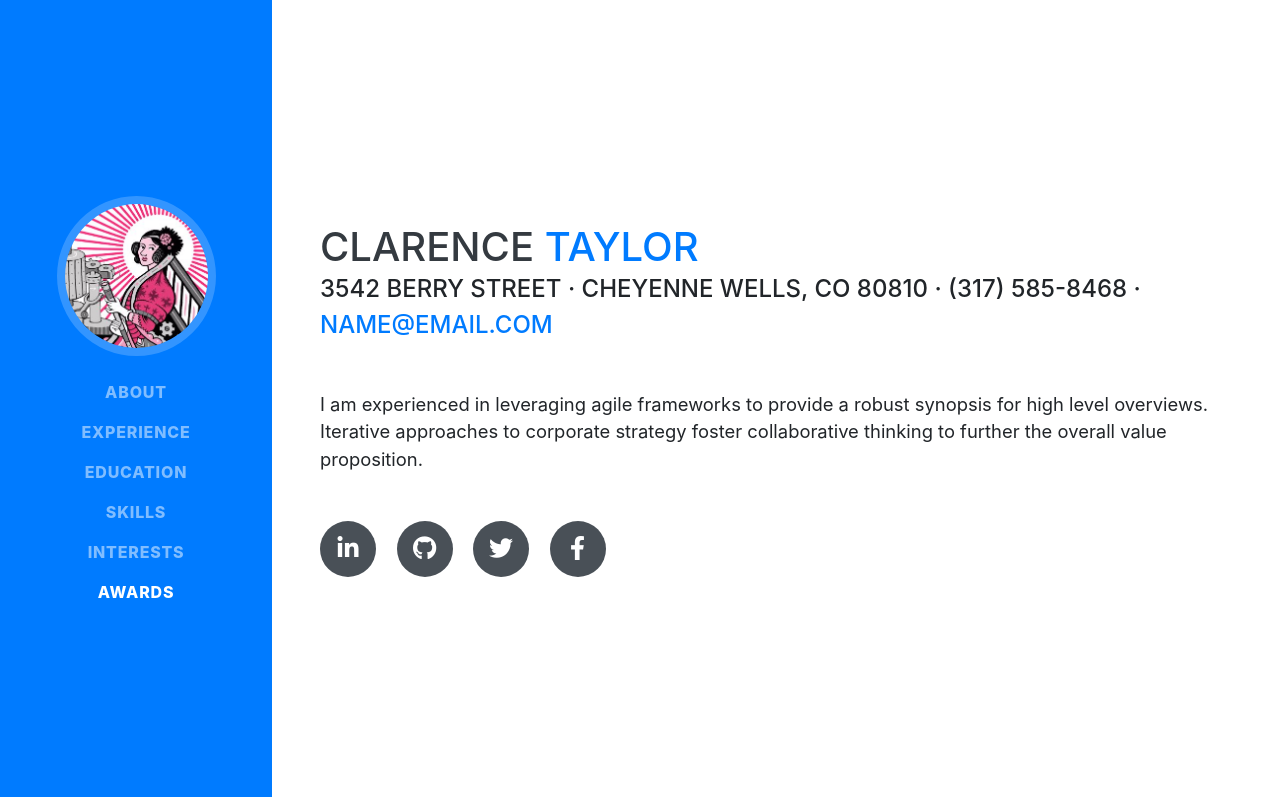
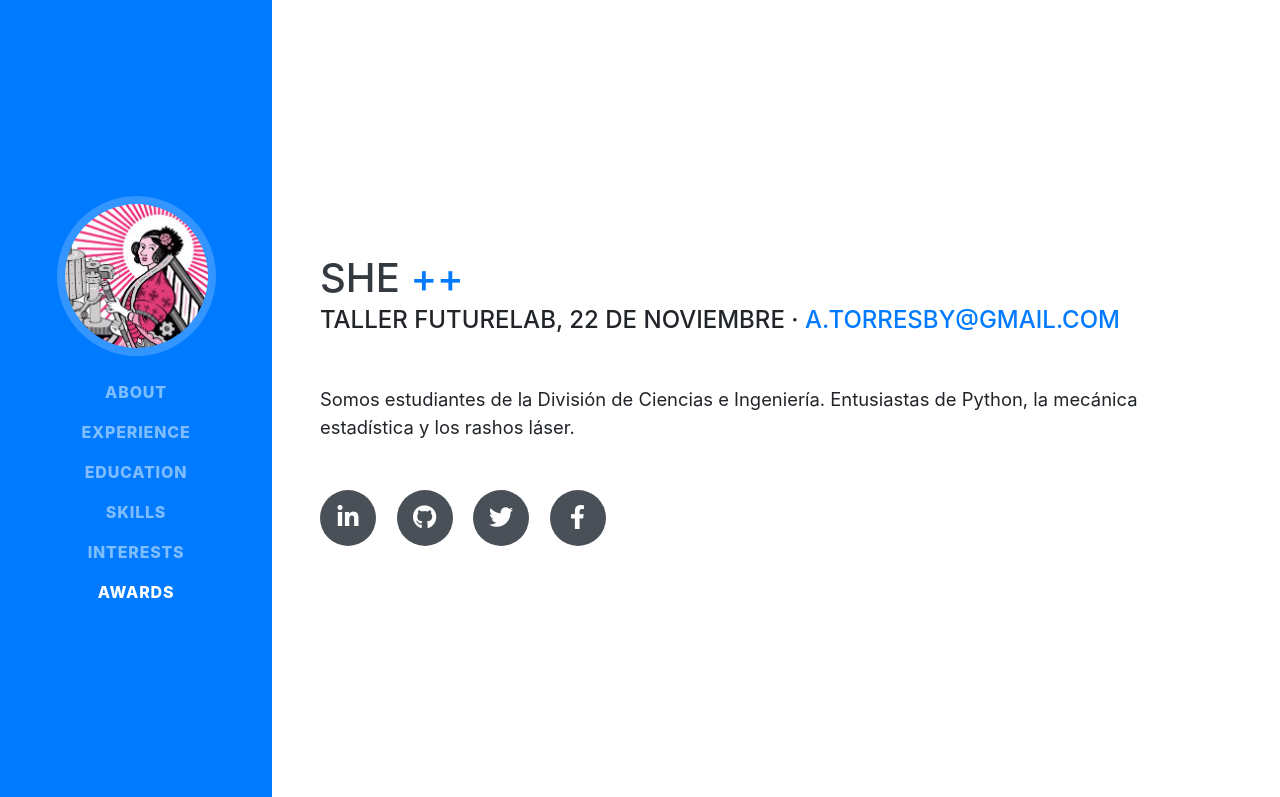
Before and after one commit to atorrr/sheplusplus_webpages, a website with bundled scripts: page index.html in a window 1280 px wide. Shown: the top 797 px of the page. Built offline with nearby package versions, Linux system fonts and the light colour scheme; a web font is replaced by a local one.

Commit message:
edite el index con informacion personal

```diff
--- a/index.html
+++ b/index.html
@@ -63,13 +63,13 @@
 
     <section class="resume-section p-3 p-lg-5 d-flex align-items-center" id="about">
       <div class="w-100">
-        <h1 class="mb-0">Clarence
-          <span class="text-primary">Taylor</span>
+        <h1 class="mb-0">She
+          <span class="text-primary">++</span>
         </h1>
-        <div class="subheading mb-5">3542 Berry Street · Cheyenne Wells, CO 80810 · (317) 585-8468 ·
-          <a href="mailto:name@email.com">name@email.com</a>
+        <div class="subheading mb-5"> Taller FUTURELAB, 22 de Noviembre ·
+          <a href="mailto:a.torresby@gmail.com">a.torresby@gmail.com</a>
         </div>
-        <p class="lead mb-5">I am experienced in leveraging agile frameworks to provide a robust synopsis for high level overviews. Iterative approaches to corporate strategy foster collaborative thinking to further the overall value proposition.</p>
+        <p class="lead mb-5">Somos estudiantes de la División de Ciencias e Ingeniería. Entusiastas de Python, la mecánica estadística y los rashos láser.</p>
         <div class="social-icons">
           <a href="#">
             <i class="fab fa-linkedin-in"></i>
```
